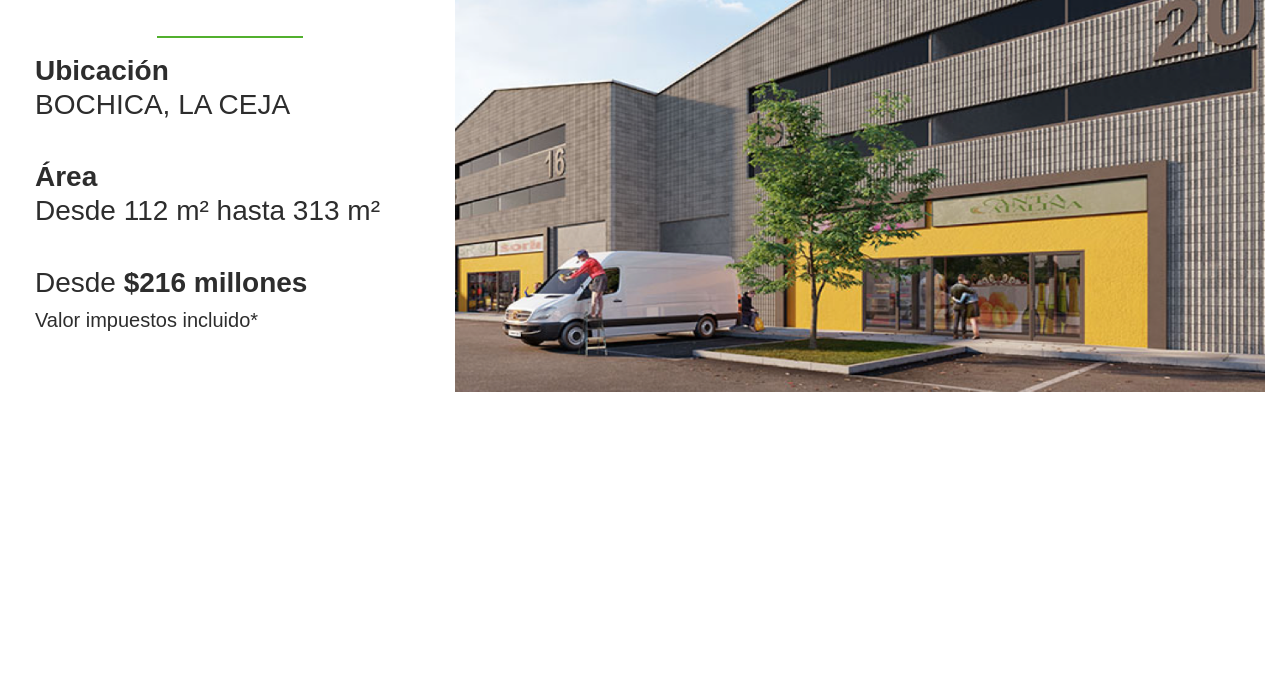
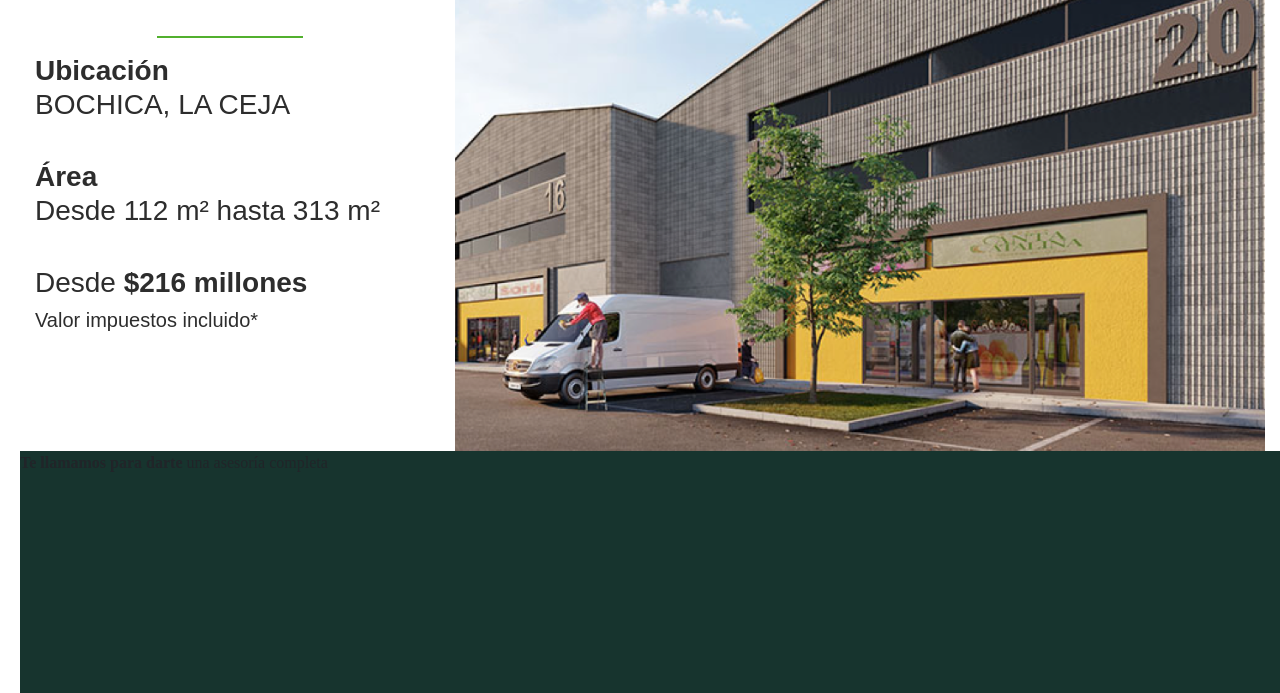
Before and after one commit to Wecan-dev/capiro-w, a plain HTML site: page Index.html in a window 1280 px wide. Shown: the part 214-907 px from the top of the page. Before the commit the page ends 800 px from the top, so only its background shows below. Drawn offline with nearby package versions, Linux system fonts and the light colour scheme.

Commit message:
Inicio de Contenedor de Asesoria

```diff
--- a/Index.html
+++ b/Index.html
@@ -59,10 +59,17 @@
 					</h4>
 				</div>
 				<div class="col-xl-8">
-					<img src="/Multimedia/Imagenes/image.png" alt="Imagen de las Bodegas">
+					<img src="/Multimedia/Imagenes/image.png" alt="Imagen de las Bodegas" class="img-fluid height: auto">
 				</div>
 			</article>
-
+			<article class="position-relative">
+				<div class="contenedor-de-asesoria">
+					<p class="">
+						<strong>Te llamamos para darte</strong>
+						una asesoría completa
+					</p>
+				</div>
+			</article>
 		</main>
 	</body>
 </html>
--- a/Style.css
+++ b/Style.css
@@ -92,3 +92,16 @@ main article img{
     font-weight: 200;
     font-style: normal;
 }
+.asesori {
+    position: relative;
+}
+.contenedor-de-asesoria {
+    position: absolute;
+    top: 95%;
+    background-color: #17342e;
+    width: 1273px;
+    height: 242px;
+}
+main article p .col-xl-4 {
+
+}
```
